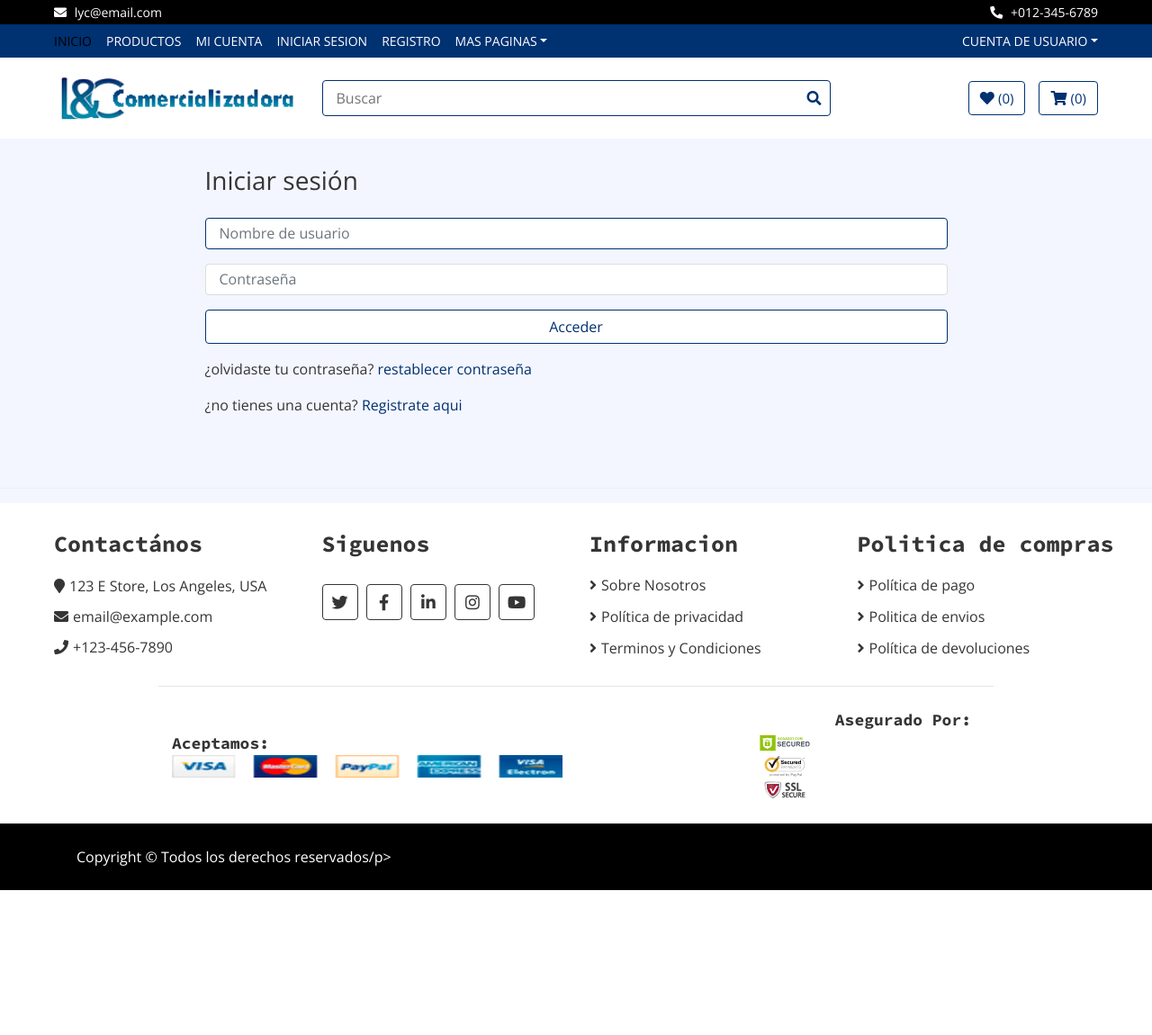
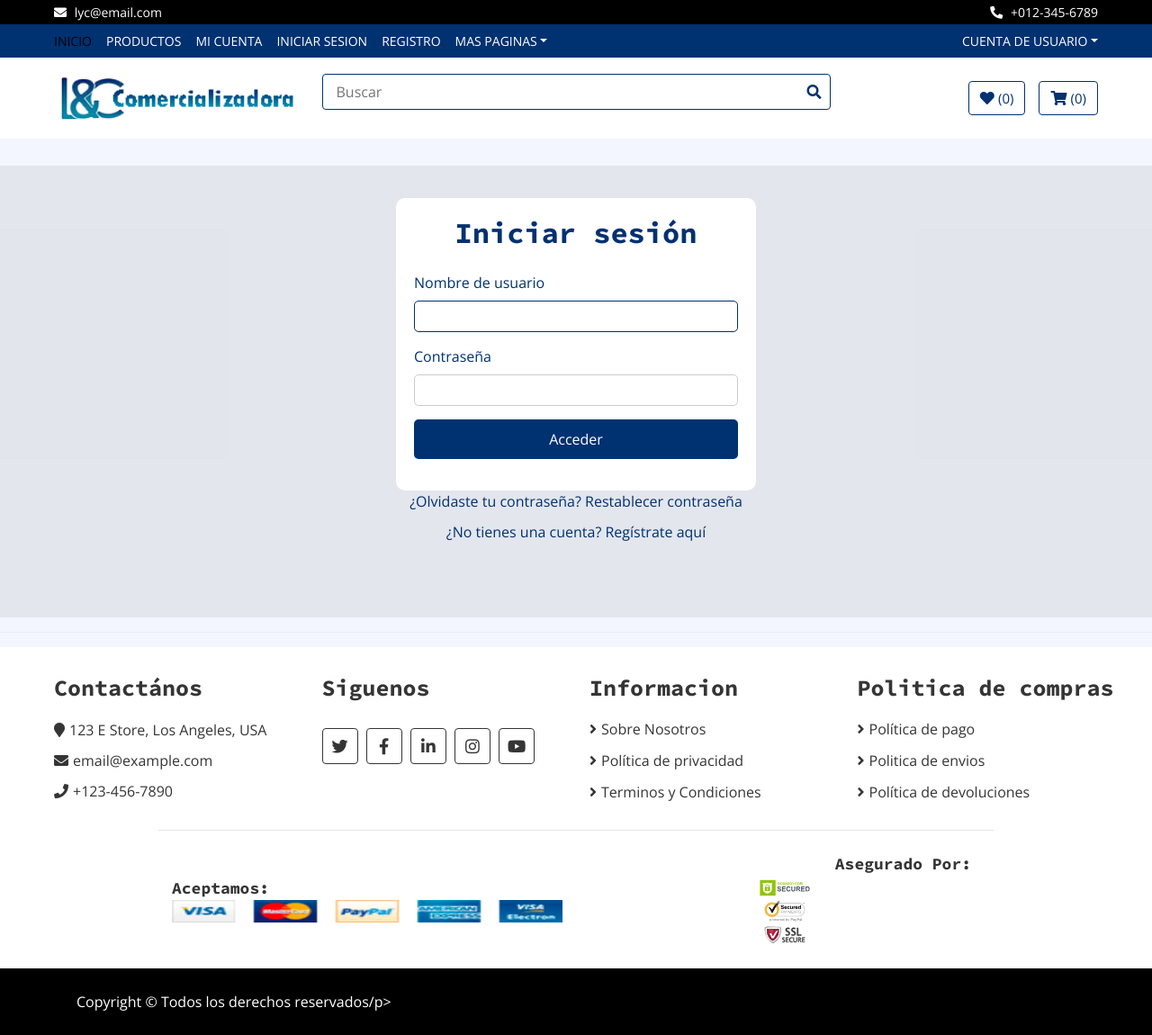
Before and after one commit to Sebas0317/proyectoLC, a Django app: page /accounts/login/ in a window 1280 px wide. Shown: the whole page at 90% size. Before the commit the page ends 989 px from the top, so only its background shows below. Run offline with Django 4.2, Linux system fonts and the light colour scheme; some libraries are stand-ins or nearby versions.

Commit message:
Agregue estilos a registration

```diff
--- a/lycdjango/registration/templates/registration/login.html
+++ b/lycdjango/registration/templates/registration/login.html
@@ -5,40 +5,107 @@
 {% load static %}
 
 {% block content %}
+<style>
+    .capa {
+        background-color: #9191912a;
+        padding: 20px;
+        color: #003171;
+    }
 
-	<style>.errorlist{color:red;}</style>
+    .errorlist {
+        color: red;
+    }
+
+    form {
+        max-width: 400px;
+        margin: 0 auto;
+        padding: 20px;
+        background-color: white;
+        border-radius: 10px;
+    }
+
+    label {
+        display: block;
+        margin-bottom: 8px;
+    }
+
+    input[type="text"],
+    input[type="password"],
+    input[type="email"] {
+        width: 100%;
+        padding: 10px;
+        margin-bottom: 15px;
+        border: 1px solid #ccc;
+        border-radius: 5px;
+    }
+
+    .form-row {
+        display: flex;
+        flex-direction: column;
+    }
+
+    .form-group {
+        margin-bottom: 15px;
+    }
+
+    .btnconfirmar {
+        background-color: #003171;
+        color: white;
+        border: none;
+        padding: 10px 20px;
+        border-radius: 5px;
+        cursor: pointer;
+    }
+
+    .btnconfirmar:hover {
+        background-color: #001f5b;
+    }
+
+    p {
+        margin-bottom: 10px;
+    }
+
+    a {
+        color: #003171;
+    }
+</style>
 <div class="capa">
     <main role="main">
         <div class="container">
             <div class="row mt-3">
                 <div class="col-md-9 mx-auto mb-5">
-                        <form action="" method="post">{% csrf_token %}
-                            <h3 class="mb-4">Iniciar sesión</h3>
+                    <form action="" method="post">
+                        {% csrf_token %}
+                        <center><h2 class="mb-4">Iniciar sesión</h2></center>
                         {% if 'register' in request.GET %}
                             <div class="alert alert-success">
-                                    <p>registro exitoso</p>
+                                <p>Registro exitoso</p>
                             </div>
                         {% endif %}
                         {% if form.non_field_errors %}
                             <p style="color:red">Usuario o contraseña incorrectos, prueba de nuevo.</p>
                         {% endif %}
-                            <p>
-                                <input type="text" name="username" autofocus maxlength="254" required
-                                id="id_username" class="form-control" placeholder="Nombre de usuario"/>
-                            </p>
-                            <p>
-                                <input type="password" name="password" required
-                                id="id_password" class="form-control" placeholder="Contraseña"/>
-                            </p>
-
-                            <p><input type="submit" class="btn btn-primary btn-block" value="Acceder"></p>
+                        <div class="form-group">
+                            <label for="id_username">Nombre de usuario</label>
+                            <input type="text" name="username" autofocus maxlength="254" required id="id_username" class="form-control">
+                        </div>
+                        <div class="form-group">
+                            <label for="id_password">Contraseña</label>
+                            <input type="password" name="password" required id="id_password" class="form-control">
+                        </div>
+                        <div class="form-group">
+                            <input type="submit" class="btnconfirmar btn btn-block" value="Acceder">
+                        </div>
                     </form>
-                            <p>¿olvidaste tu contraseña? <a href="{% url 'password-reset' %}">restablecer contraseña</a></p>
-                            <p>¿no tienes una cuenta? <a href="{% url 'signup' %}">Registrate aqui</a></p>
+                    <div class="form-group">
+                        <center><p>¿Olvidaste tu contraseña? <a href="{% url 'password-reset' %}">Restablecer contraseña</a></p></center>
+                        <center><p>¿No tienes una cuenta? <a href="{% url 'signup' %}">Regístrate aquí</a></p></center>
+                    </div>
                 </div>
             </div>
         </div>
     </main>
 </div>
 
+
 {% endblock %}
```
Also changed, not shown: lycdjango/registration/templates/registration/password_reset.html (+84 -5 lines), lycdjango/registration/templates/registration/password_reset_complete.html (+36 -4 lines), lycdjango/registration/templates/registration/password_reset_confirm.html (+59 -4 lines), lycdjango/registration/templates/registration/password_reset_done.html (+34 -5 lines), lycdjango/registration/templates/registration/signup.html (+68 -10 lines). Lines whose indentation alone changed are shown as unchanged.
